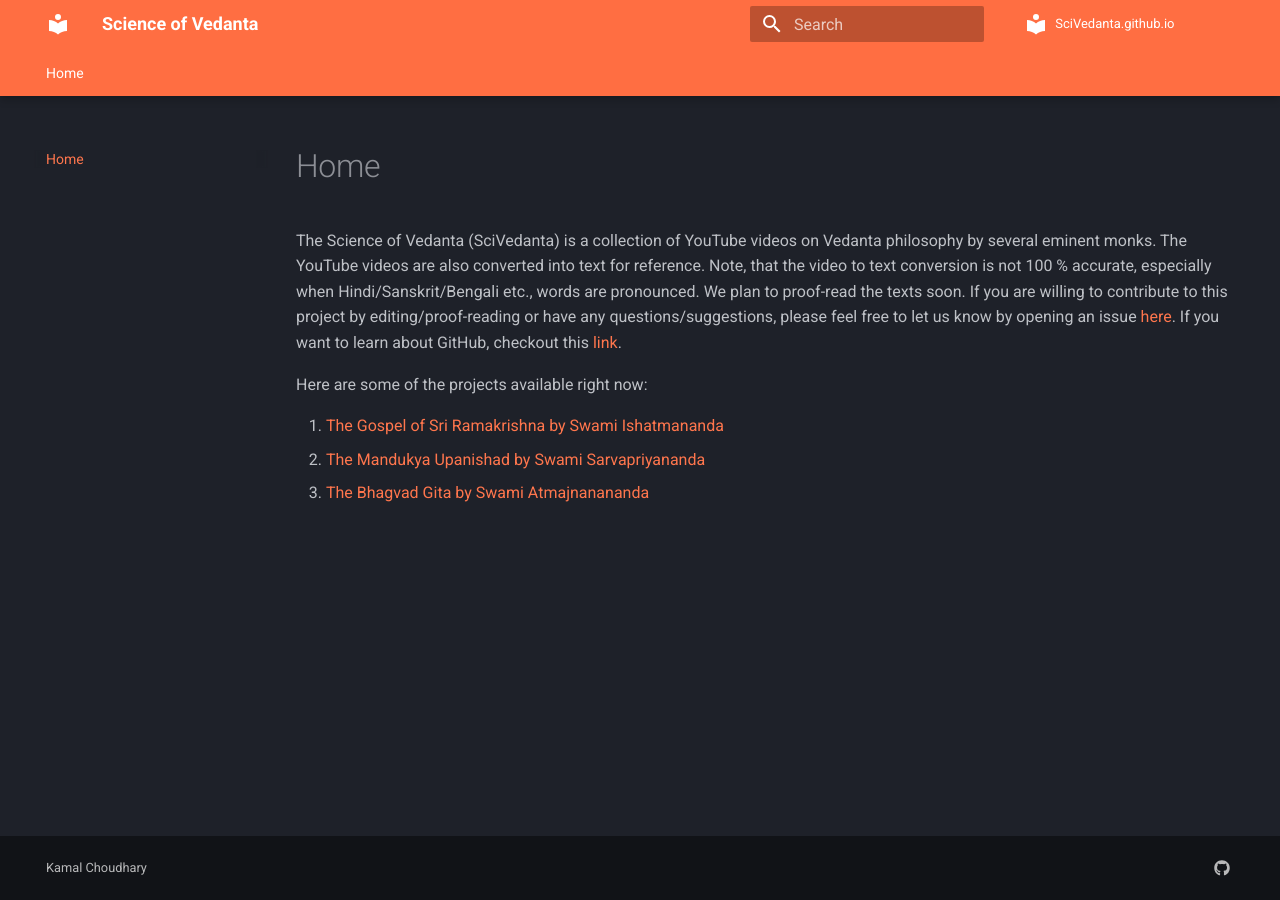
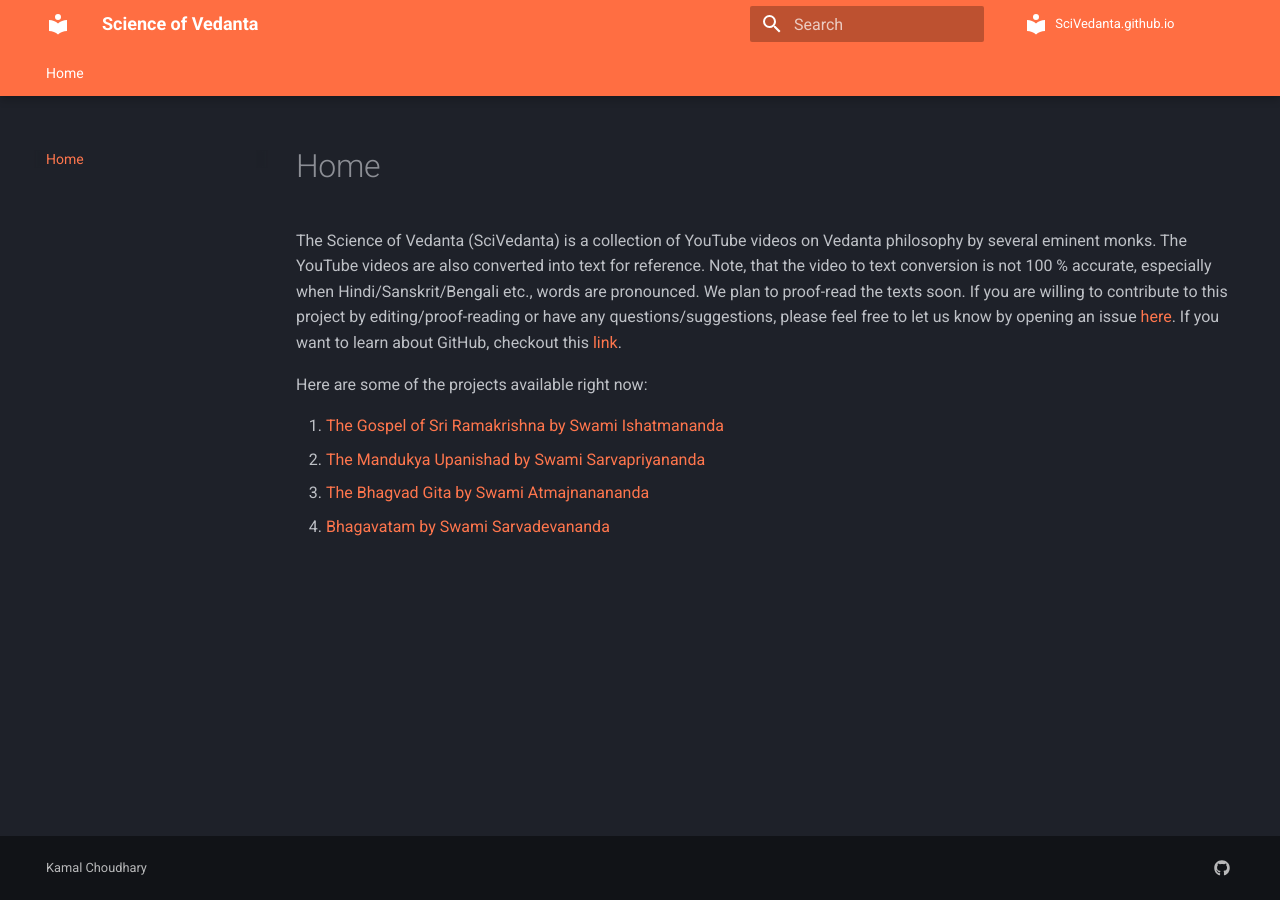
Before and after one commit to SciVedanta/SciVedanta.github.io, an MkDocs documentation site: the page built from docs/index.md, in a window 1280 px wide. Built offline with MkDocs 1.6.1 and Material for MkDocs 9.7.7, drawn with Linux system fonts in a browser that asks for light colours; comment, search, counter and statistics services are not loaded.

Commit message:
Update index.md

```diff
--- a/docs/index.md
+++ b/docs/index.md
@@ -9,3 +9,4 @@ Here are some of the projects available right now:
 1. [The Gospel of Sri Ramakrishna by Swami Ishatmananda](https://scivedanta.github.io/panchamveda_ishatmananda/)
 2. [The Mandukya Upanishad by Swami Sarvapriyananda](https://scivedanta.github.io/mandukya_sarvapriyananda/)
 3. [The Bhagvad Gita by Swami Atmajnanananda](https://scivedanta.github.io/gita_atmapriyananda/)
+4. [Bhagavatam by Swami Sarvadevananda](https://scivedanta.github.io/bhagavatam_sarvadevananda/)
```
